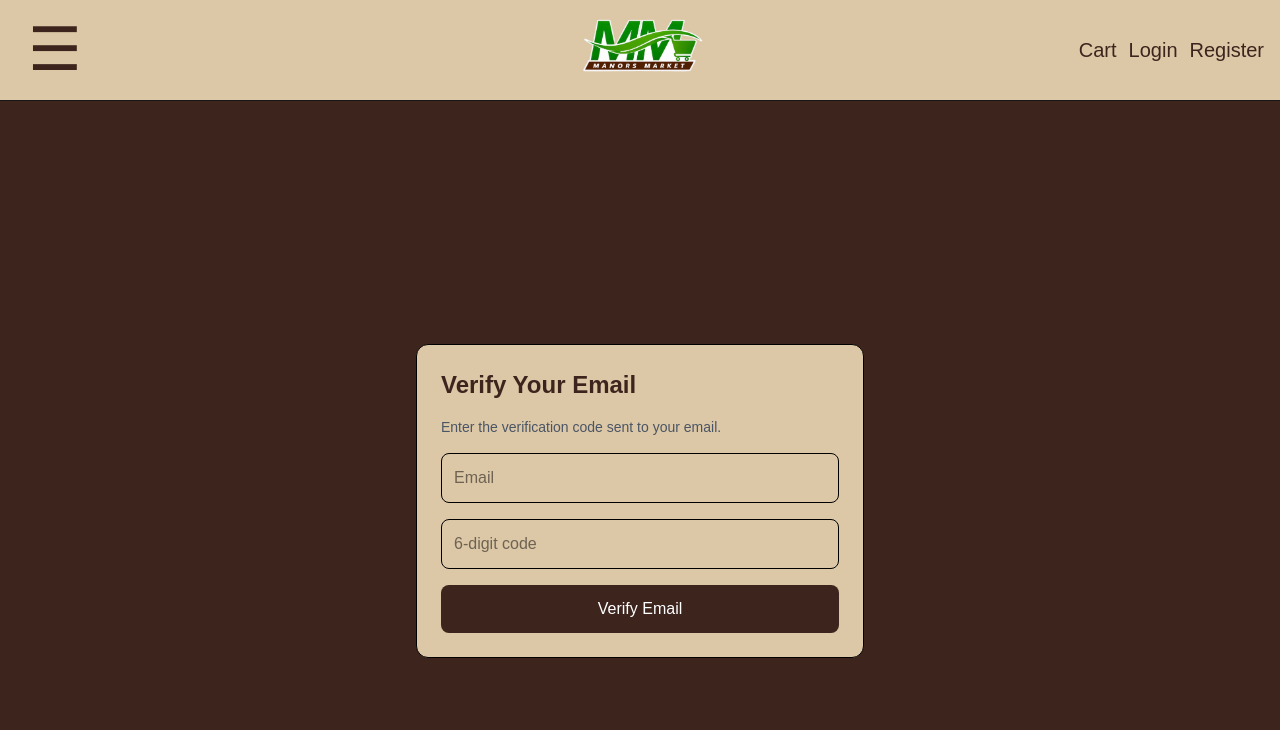
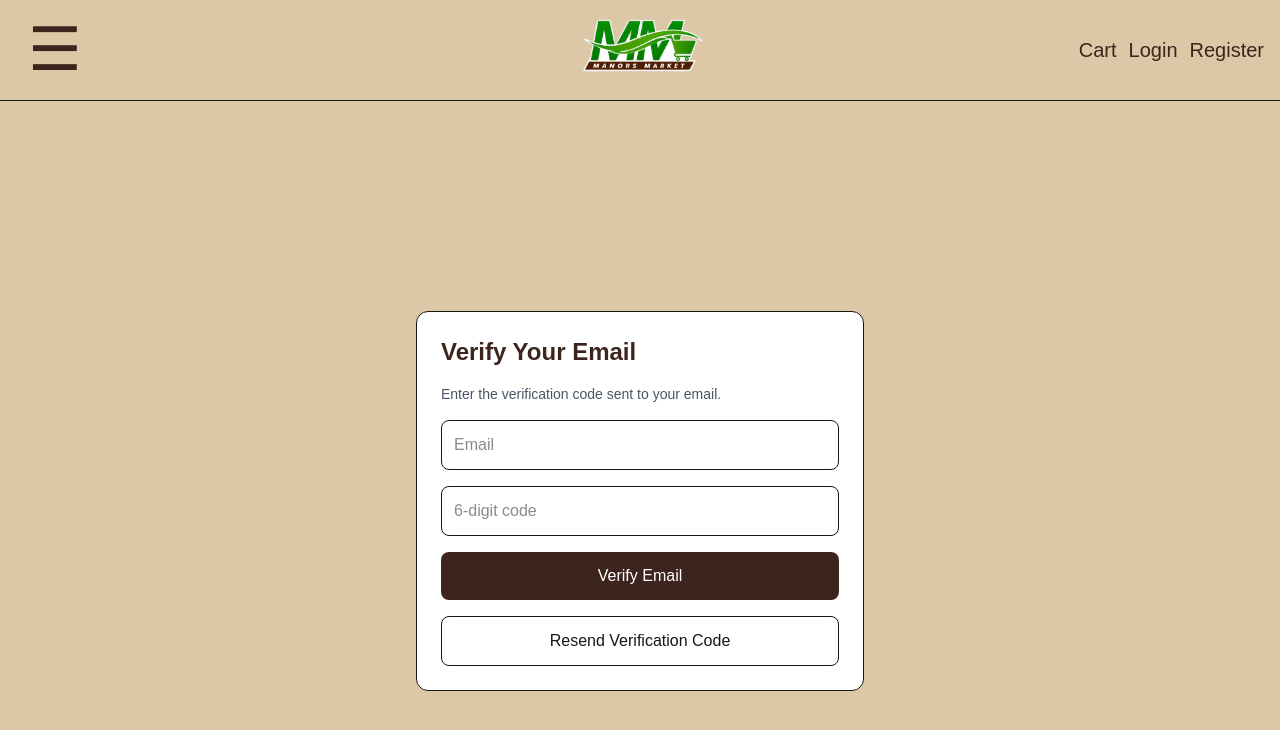
Before and after one commit to jasons1142/manors-market, a Next.js app: page /verify-email in a window 1280 px wide. Shown: the top 730 px of the page. Built offline with nearby package versions, Linux system fonts and the light colour scheme; no server answers.

Commit message:
email verification and resend verification-code

```diff
--- a/package.json
+++ b/package.json
@@ -6,7 +6,8 @@
     "dev": "next dev",
     "build": "next build",
     "start": "next start",
-    "lint": "eslint"
+    "lint": "eslint",
+    "postinstall": "prisma generate"
   },
   "dependencies": {
     "@auth/prisma-adapter": "^2.11.2",
--- /dev/null
+++ b/src/app/api/resend-verification-code/route.ts
@@ -0,0 +1,73 @@
+import { prisma } from "@/lib/prisma";
+import { sendEmail } from "@/lib/email";
+import { NextResponse } from "next/server";
+
+function generateCode() {
+  return Math.floor(100000 + Math.random() * 900000).toString();
+}
+
+export async function POST(req: Request) {
+  try {
+    const { email } = await req.json();
+
+    const normalizedEmail = email.toLowerCase().trim();
+
+    const user = await prisma.user.findUnique({
+      where: {
+        email: normalizedEmail,
+      },
+    });
+
+    if (!user) {
+      return NextResponse.json(
+        { error: "User not found." },
+        { status: 404 }
+      );
+    }
+
+    if (user.emailVerified) {
+      return NextResponse.json(
+        { error: "Email is already verified." },
+        { status: 400 }
+      );
+    }
+
+    const code = generateCode();
+
+    await prisma.emailVerificationCode.deleteMany({
+      where: {
+        email: normalizedEmail,
+      },
+    });
+
+    await prisma.emailVerificationCode.create({
+      data: {
+        email: normalizedEmail,
+        code,
+        expiresAt: new Date(Date.now() + 10 * 60 * 1000),
+      },
+    });
+
+    await sendEmail({
+      to: normalizedEmail,
+      subject: "Your New Verification Code",
+      html: `
+        <h1>Verify Your Email</h1>
+        <p>Your new verification code is:</p>
+        <h2>${code}</h2>
+        <p>This code expires in 10 minutes.</p>
+      `,
+    });
+
+    return NextResponse.json({
+      message: "Verification code sent.",
+    });
+  } catch (error) {
+    console.error("RESEND_VERIFICATION_ERROR", error);
+
+    return NextResponse.json(
+      { error: "Failed to resend verification code." },
+      { status: 500 }
+    );
+  }
+}
--- a/src/app/verify-email/page.tsx
+++ b/src/app/verify-email/page.tsx
@@ -1,85 +1,10 @@
-"use client";
-
-import { useSearchParams, useRouter } from "next/navigation";
-import { useState } from "react";
+import { Suspense } from "react";
+import VerifyEmailForm from "./verify-email-form";
 
 export default function VerifyEmailPage() {
-  const searchParams = useSearchParams();
-  const router = useRouter();
-
-  const emailFromUrl = searchParams.get("email") || "";
-
-  const [email, setEmail] = useState(emailFromUrl);
-  const [code, setCode] = useState("");
-  const [error, setError] = useState("");
-  const [loading, setLoading] = useState(false);
-
-  async function handleSubmit(e: React.FormEvent<HTMLFormElement>) {
-    e.preventDefault();
-
-    setError("");
-    setLoading(true);
-
-    const res = await fetch("/api/verify-email", {
-      method: "POST",
-      headers: {
-        "Content-Type": "application/json",
-      },
-      body: JSON.stringify({ email, code }),
-    });
-
-    const data = await res.json();
-
-    if (!res.ok) {
-      setError(data.error || "Verification failed.");
-      setLoading(false);
-      return;
-    }
-
-    router.push("/login");
-  }
-
   return (
-    <main className="min-h-screen flex items-center justify-center px-6 bg-[#3d251e]">
-      <form
-        onSubmit={handleSubmit}
-        className="w-full max-w-md bg-[#DCC7A6] border rounded-xl p-6 space-y-4 text-black"
-      >
-        <h1 className="text-2xl font-bold text-[#3d251e]">
-          Verify Your Email
-        </h1>
-
-        <p className="text-sm text-gray-600">
-          Enter the verification code sent to your email.
-        </p>
-
-        {error && <p className="text-red-500">{error}</p>}
-
-        <input
-          type="email"
-          placeholder="Email"
-          className="w-full border rounded-lg p-3"
-          value={email}
-          onChange={(e) => setEmail(e.target.value)}
-          required
-        />
-
-        <input
-          type="text"
-          placeholder="6-digit code"
-          className="w-full border rounded-lg p-3"
-          value={code}
-          onChange={(e) => setCode(e.target.value)}
-          required
-        />
-
-        <button
-          disabled={loading}
-          className="w-full bg-[#3d251e] text-white rounded-lg p-3 disabled:opacity-50"
-        >
-          {loading ? "Verifying..." : "Verify Email"}
-        </button>
-      </form>
-    </main>
+    <Suspense fallback={<p>Loading...</p>}>
+      <VerifyEmailForm />
+    </Suspense>
   );
 }
--- /dev/null
+++ b/src/app/verify-email/verify-email-form.tsx
@@ -0,0 +1,119 @@
+"use client";
+
+import { useSearchParams, useRouter } from "next/navigation";
+import { useState } from "react";
+
+export default function VerifyEmailForm() {
+  const searchParams = useSearchParams();
+  const router = useRouter();
+
+  const emailFromUrl = searchParams.get("email") || "";
+
+  const [email, setEmail] = useState(emailFromUrl);
+  const [code, setCode] = useState("");
+  const [error, setError] = useState("");
+  const [loading, setLoading] = useState(false);
+  const [resending, setResending] = useState(false);
+
+  async function handleSubmit(e: React.FormEvent<HTMLFormElement>) {
+    e.preventDefault();
+
+    setError("");
+    setLoading(true);
+
+    const res = await fetch("/api/verify-email", {
+      method: "POST",
+      headers: {
+        "Content-Type": "application/json",
+      },
+      body: JSON.stringify({ email, code }),
+    });
+
+    const data = await res.json();
+
+    if (!res.ok) {
+      setError(data.error || "Verification failed.");
+      setLoading(false);
+      return;
+    }
+
+    router.push("/login");
+  }
+
+  async function handleResendCode() {
+    setError("");
+    setResending(true);
+
+    const res = await fetch("/api/resend-verification-code", {
+      method: "POST",
+      headers: {
+        "Content-Type": "application/json",
+      },
+      body: JSON.stringify({ email }),
+    });
+
+    const data = await res.json();
+
+    if (!res.ok) {
+      setError(data.error || "Could not resend verification code.");
+      setResending(false);
+      return;
+    }
+
+    alert("Verification code sent.");
+    setResending(false);
+  }
+
+  return (
+    <main className="min-h-screen flex items-center justify-center px-6 bg-[#DCC7A6]">
+      <form
+        onSubmit={handleSubmit}
+        className="w-full max-w-md bg-white border rounded-xl p-6 space-y-4"
+      >
+        <h1 className="text-2xl font-bold text-[#3d251e]">
+          Verify Your Email
+        </h1>
+
+        <p className="text-sm text-gray-600">
+          Enter the verification code sent to your email.
+        </p>
+
+        {error && <p className="text-red-500">{error}</p>}
+
+        <input
+          type="email"
+          placeholder="Email"
+          className="w-full border rounded-lg p-3"
+          value={email}
+          onChange={(e) => setEmail(e.target.value)}
+          required
+        />
+
+        <input
+          type="text"
+          placeholder="6-digit code"
+          className="w-full border rounded-lg p-3"
+          value={code}
+          onChange={(e) => setCode(e.target.value)}
+          required
+        />
+
+        <button
+          disabled={loading}
+          className="w-full bg-[#3d251e] text-white rounded-lg p-3 disabled:opacity-50"
+        >
+          {loading ? "Verifying..." : "Verify Email"}
+        </button>
+
+        <button
+          type="button"
+          onClick={handleResendCode}
+          disabled={resending}
+          className="w-full border rounded-lg p-3"
+        >
+          {resending ? "Sending..." : "Resend Verification Code"}
+        </button>
+      </form>
+    </main>
+  );
+}
```
